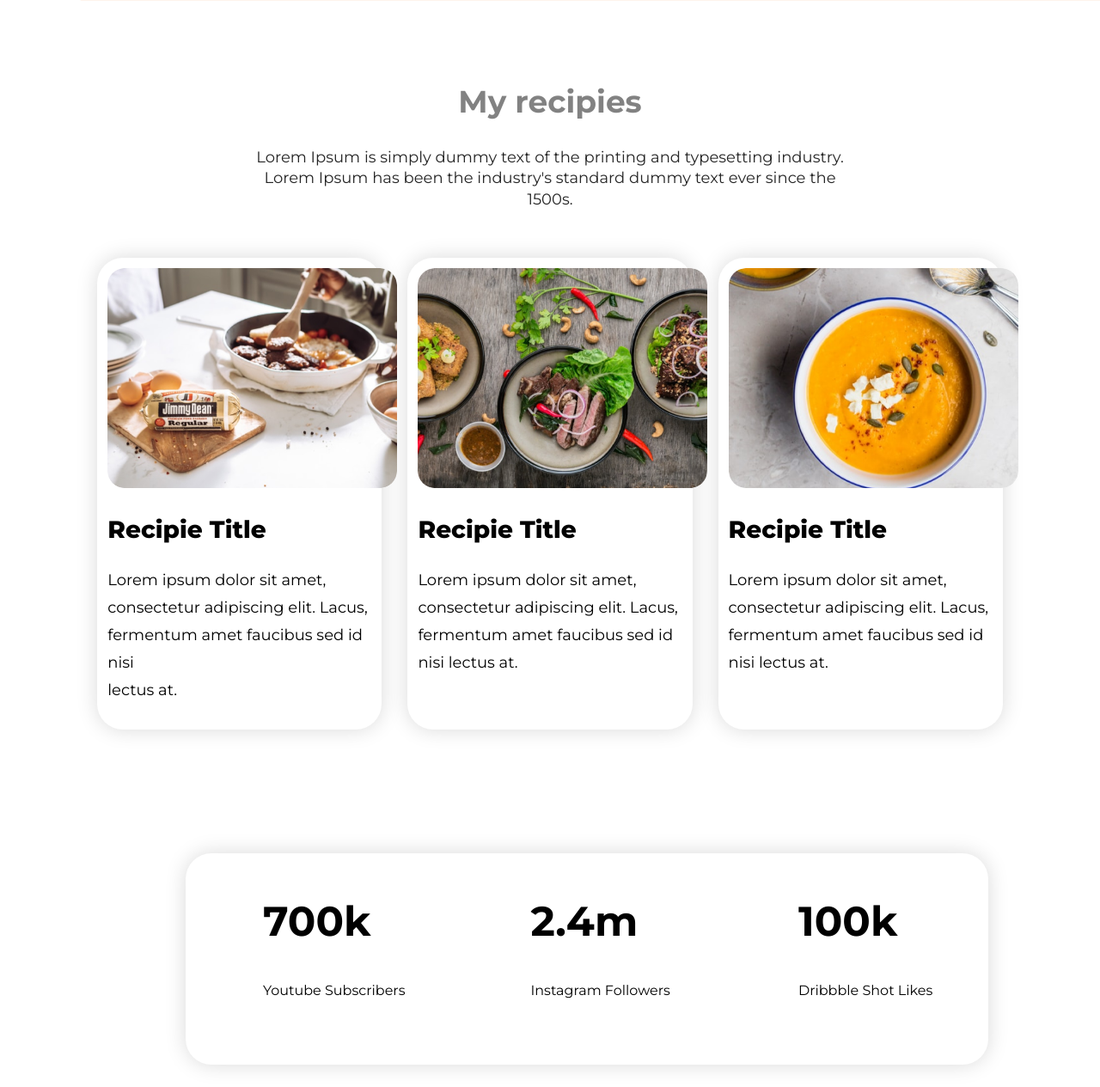
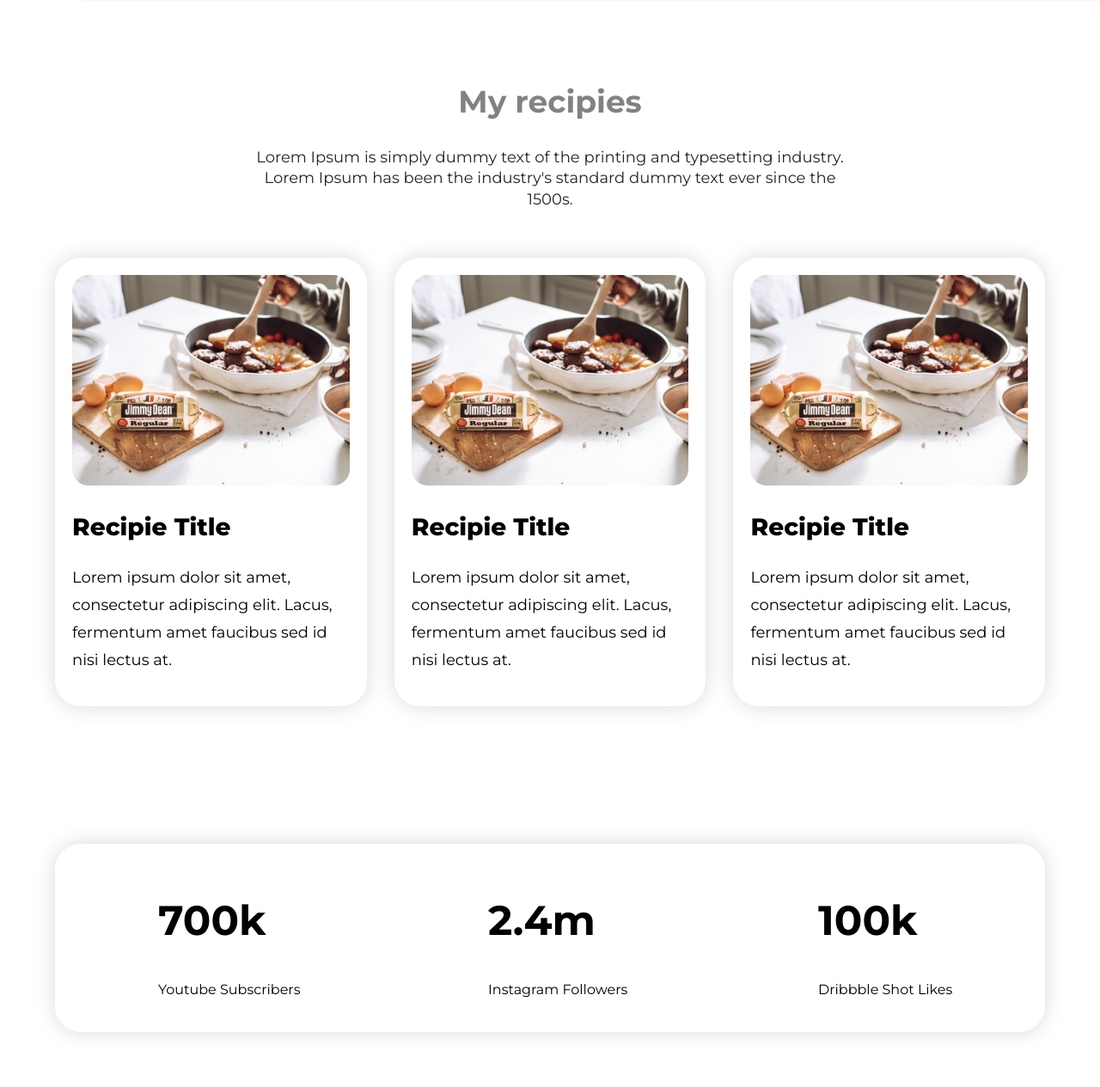
Before and after one commit to expertazi/food-network, a plain HTML site: page index.html in a window 1280 px wide. Shown: the part 1295-2560 px from the top of the page at 86% size. Drawn offline with Linux system fonts and the light colour scheme.

Commit message:
I think Now Perfect

```diff
--- a/index.html
+++ b/index.html
@@ -48,48 +48,46 @@
 
     <!-- second Section End  -->
 
-<section class="third-section">
+    <section class="third-sec">
         <h1 class="third-h1">My recipies</h1>
-    <p class="third-p">Lorem Ipsum is simply dummy text of the printing and typesetting industry.<br> Lorem Ipsum has been the industry's standard dummy text ever since the<br> 1500s.</p>
-    <div class="main-img">
-
-        <div class="res-div">
-            <img class="res-img" src="images/Project Cover1.jpg" alt="">
-            <h2 class="res-h2">Recipie Title</h2>
-            <p class="res-p">Lorem ipsum dolor sit amet,<br> consectetur adipiscing elit. Lacus, fermentum amet faucibus sed id nisi<br> lectus at.</p>
+        <p class="third-p">Lorem Ipsum is simply dummy text of the printing and typesetting industry.<br> Lorem Ipsum
+            has been the industry's standard dummy text ever since the<br> 1500s.</p>
+        <div class="parent-div">
+            <div class="card">
+                <img src="images/Project Cover1.jpg" alt="This is a Image">
+                <h1 class="res-h2">Recipie Title</h1>
+                <p class="res-p">Lorem ipsum dolor sit amet,
+                    consectetur adipiscing elit. Lacus, fermentum amet faucibus sed id nisi
+                    lectus at.</p>
             </div>
-        <div  class="res-div">
-            <img class="res-img" src="images/Project Cover2.jpg" alt="">
-            <h2 class="res-h2">Recipie Title</h2>
-            <p class="res-p">Lorem ipsum dolor sit amet, consectetur adipiscing elit. Lacus, fermentum amet faucibus sed id nisi lectus at.</p>
+            <div class="card">
+                <img src="images/Project Cover1.jpg" alt="This is a Image">
+                <h1 class="res-h2">Recipie Title</h1>
+                <p class="res-p">Lorem ipsum dolor sit amet,
+                    consectetur adipiscing elit. Lacus, fermentum amet faucibus sed id nisi
+                    lectus at.</p>
             </div>
-        <div  class="res-div">
-            <img class="res-img" src="images/Project Cover3.png" alt="">
-            <h2 class="res-h2">Recipie Title</h2>
-            <p class="res-p">Lorem ipsum dolor sit amet, consectetur adipiscing elit. Lacus, fermentum amet faucibus sed id nisi lectus at.</p>
+            <div class="card">
+                <img src="images/Project Cover1.jpg" alt="This is a Image">
+                <h1 class="res-h2">Recipie Title</h1>
+                <p class="res-p">Lorem ipsum dolor sit amet,
+                    consectetur adipiscing elit. Lacus, fermentum amet faucibus sed id nisi
+                    lectus at.</p>
             </div>
-
         </div>
     </section>
-<!-- Third Section End  -->
-
-
-<section class="four-section">
-
-    <div class="four-img">
-
-        <div class="four-div" >
-
+<!-- Third Section End Here  -->
+    <section class="four-sec">
+        <div class="parent-div-four">
+            <div class="card-four">
                 <h2 class="four-h2">700k</h2>
                 <p class="four-p">Youtube Subscribers</p>
             </div>
-        <div class="four-div" >
-
+            <div class="card-four">
                 <h2 class="four-h2">2.4m</h2>
                 <p class="four-p">Instagram Followers</p>
             </div>
-        <div class="four-div" >
-
+            <div class="card-four">
                 <h2 class="four-h2">100k</h2>
                 <p class="four-p">Dribbble Shot Likes</p>
             </div>
@@ -97,12 +95,13 @@
         </div>
     </section>
 
-<!-- Four Section End  -->
-
+<!-- Four section End Here  -->
     <footer class="foot-foot">
-    <h1 class="foot-h1"><span class="spann">FOOD</span>  NETWORK</h1>
+        <h1 class="foot-h1"><span class="spann">FOOD</span> NETWORK</h1>
         <p class="foot-p">Eat healthy to live healthy. Live healthy to live happy.</p>
     </footer>
+
+    <!-- Footer end  -->
 
 </body>
 
--- a/style.css
+++ b/style.css
@@ -1,8 +1,8 @@
 body {
     font-family: 'Montserrat', sans-serif;
     box-sizing: border-box;
-    margin:0;
-    padding:0
+    margin: 0;
+    padding: 0
 }
 
 
@@ -131,35 +131,48 @@ body {
     font-weight: 400;
 }
 
-.res-img {
-    border-radius: 20px;
-    height: 256px;
 
+.parent-div {
+    width: 90%;
+    display: flex;
+    justify-content: space-between;
+    margin: 0 auto;
 }
 
-.res-div {
-    float: left;
-    width: 24%;
-    background: #FFFFFF;
+.card {
+    width: 28%;
+    background: #FFF;
     box-shadow: 0px 0px 25px rgba(0, 0, 0, 0.15);
     border-radius: 30px;
-    margin: 0 15px;
-    padding: 12px;
+    padding: 20px;
 }
 
-.main-img:after {
-    content: "";
-    display: table;
-    clear: both;
+.card img {
+    width: 100%;
 }
 
-.main-img {
+/* Third section Css  End  */
+
+.parent-div-four {
+    width: 90%;
     display: flex;
-    justify-content: center;
-
+    justify-content: space-between;
+    margin: 0 auto;
+    background: #FFF;
+    box-shadow: 0px 0px 25px rgba(0, 0, 0, 0.15);
+    border-radius: 30px;
 }
 
-/* Four Section Css Start From Here */
+.card-four {
+    width: 30%;
+    padding: 20px;
+    padding-left: 120px;
+}
+
+.four-sec {
+    margin-top: 20vh;
+    margin-bottom: 20vh;
+}
 
 .four-h2 {
     font-weight: 700;
@@ -172,38 +185,8 @@ body {
     line-height: 26px;
 }
 
-.four-div {
+/* Four Section Css End From Here  */
 
-    float: left;
-    width: 30%;
-    padding: 10px;
-    height: 226px;
-    margin-left: 80px;
-}
-
-.four-img:after {
-    content: "";
-    display: table;
-    clear: both;
-}
-
-.four-img {
-    width: 73%;
-    background: #FFF;
-    box-shadow: 0px 0px 25px rgba(0, 0, 0, 0.15);
-    border-radius: 30px;
-    display: flex;
-    justify-content: center;
-    margin-left: 27vh;
-}
-
-.four-section {
-    margin-top: 18vh;
-    margin-bottom: 18vh;
-
-}
-
-/* Four Section Css End From Here  */
 
 .foot-h1 {
     font-weight: 800;
@@ -223,7 +206,7 @@ body {
 
 .foot-foot {
     background-color: #0B0D17;
-    padding: 12vh;
+    padding: 10vh;
 }
 
 /* Footer end Here  */
```
Lines whose indentation alone changed are shown as unchanged.
